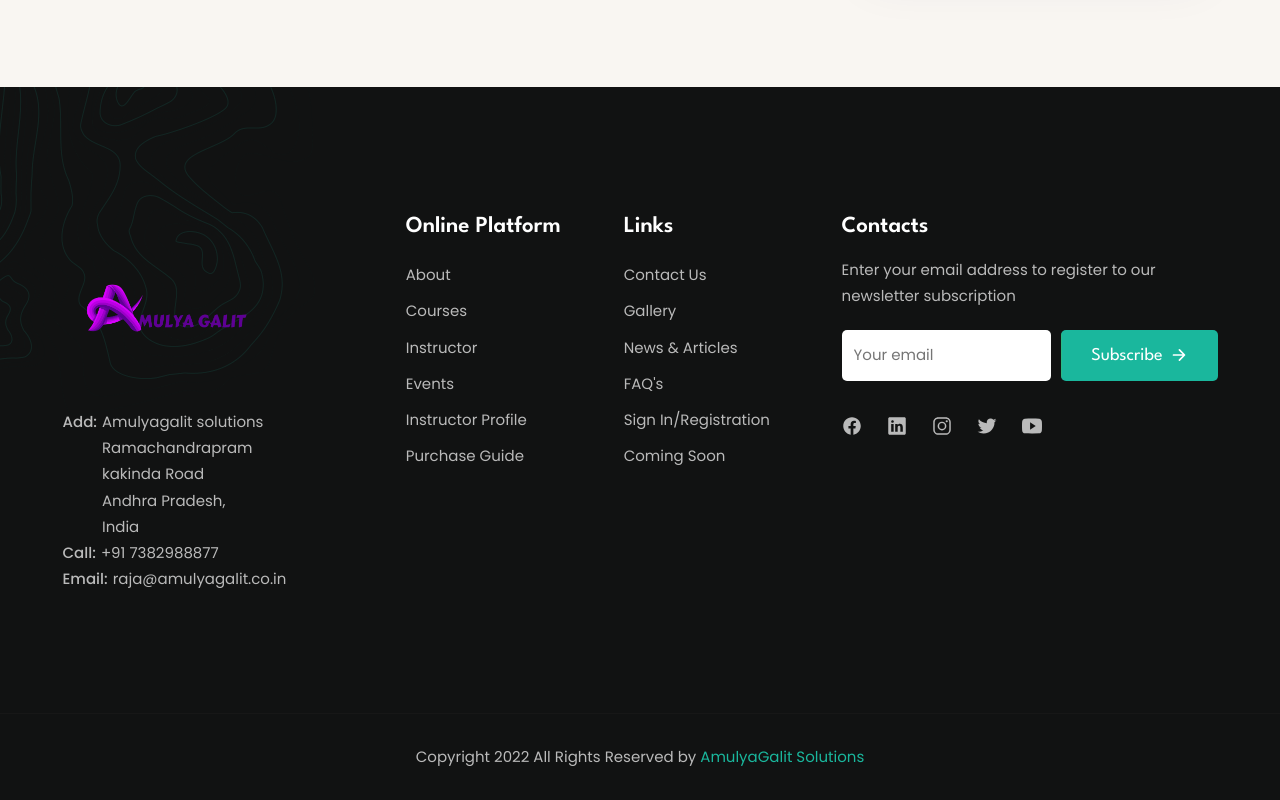
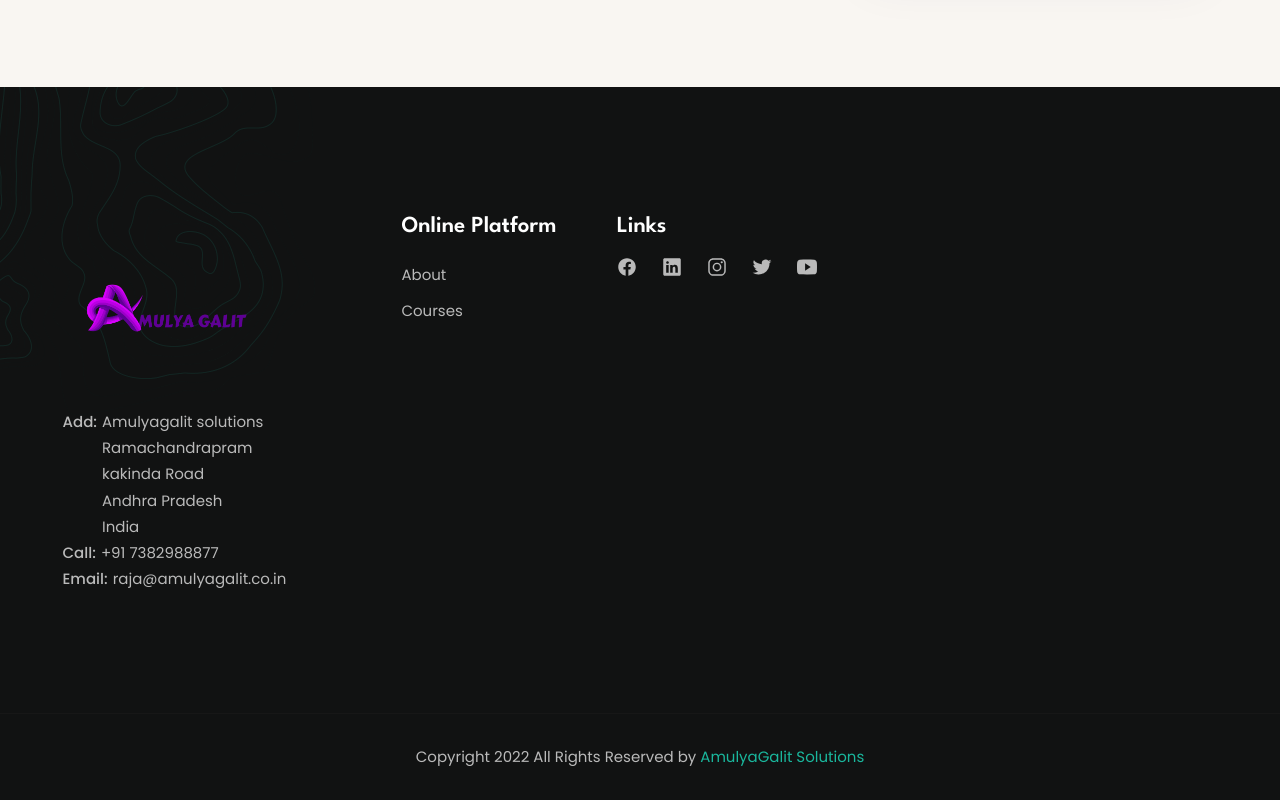
Before and after one commit to Bhasvanth-Dev9380/Amulyagalit1, a plain HTML site: page index.html in a window 1280 px wide. Shown: the part 4919-5719 px from the top of the page. Drawn offline with nearby package versions, Linux system fonts and the light colour scheme.

Commit message:
chnaged footer

```diff
--- a/index.html
+++ b/index.html
@@ -858,7 +858,7 @@
               Amulyagalit solutions
             </p>Ramachandrapram
             <p>kakinda Road</p>
-            Andhra Pradesh,
+            Andhra Pradesh
             <p>India</p></address>
           </div>
 
@@ -890,11 +890,11 @@
             <a href="#" class="footer-link">Courses</a>
           </li>
 
-          <li>
+          <!-- <li>
             <a href="#" class="footer-link">Instructor</a>
-          </li>
+          </li> -->
 
-          <li>
+          <!-- <li>
             <a href="#" class="footer-link">Events</a>
           </li>
 
@@ -904,11 +904,11 @@
 
           <li>
             <a href="#" class="footer-link">Purchase Guide</a>
-          </li>
+          </li> -->
 
         </ul>
 
-        <ul class="footer-list">
+        <!-- <ul class="footer-list">
 
           <li>
             <p class="footer-list-title">Links</p>
@@ -938,13 +938,13 @@
             <a href="#" class="footer-link">Coming Soon</a>
           </li>
 
-        </ul>
+        </ul> -->
 
         <div class="footer-list">
 
-          <p class="footer-list-title">Contacts</p>
+          <p class="footer-list-title">Links</p>
 
-          <p class="footer-list-text">
+          <!-- <p class="footer-list-text">
             Enter your email address to register to our newsletter subscription
           </p>
 
@@ -956,7 +956,7 @@
 
               <ion-icon name="arrow-forward-outline" aria-hidden="true"></ion-icon>
             </button>
-          </form>
+          </form> -->
 
           <ul class="social-list">
 
```
